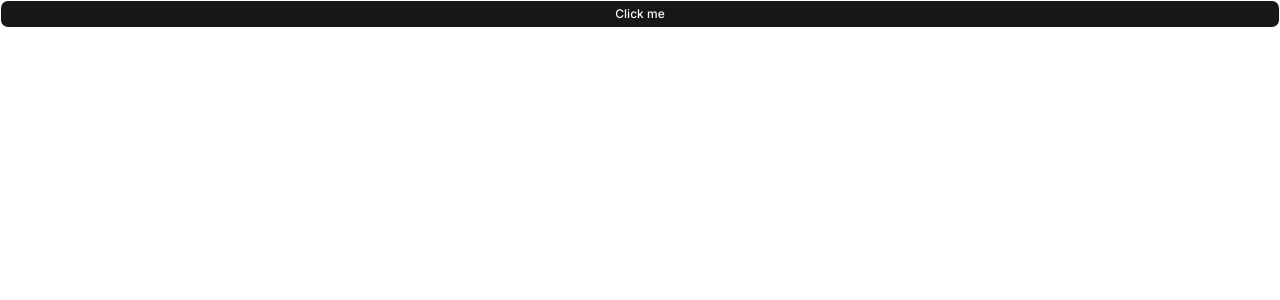
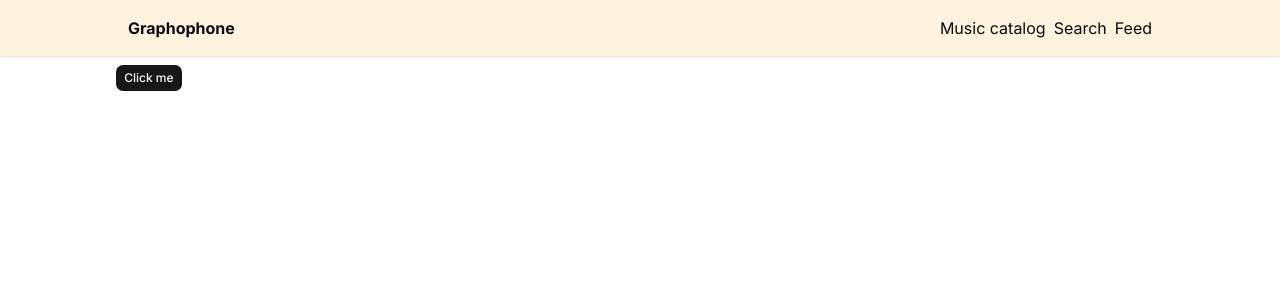
Before and after one commit to graphophone/website, a Next.js app: page / in a window 1280 px wide. Shown: the top 300 px of the page. Built offline with nearby package versions, Linux system fonts and the light colour scheme.

Commit message:
feat: add basic header structure

```diff
--- a/app/layout.tsx
+++ b/app/layout.tsx
@@ -2,6 +2,7 @@ import type { Metadata } from "next";
 import { Geist, Geist_Mono, Inter } from "next/font/google";
 import "./globals.css";
 import { cn } from "@/lib/utils";
+import GpHeader from "@/components/gp-header";
 
 const inter = Inter({subsets:['latin'],variable:'--font-sans'});
 
@@ -16,8 +17,8 @@ const geistMono = Geist_Mono({
 });
 
 export const metadata: Metadata = {
-  title: "Create Next App",
-  description: "Generated by create next app",
+  title: "Graphophone",
+  description: "Music streaming app",
 };
 
 export default function RootLayout({
@@ -30,7 +31,13 @@ export default function RootLayout({
       lang="en"
       className={cn("h-full", "antialiased", geistSans.variable, geistMono.variable, "font-sans", inter.variable)}
     >
-      <body className="min-h-full flex flex-col">{children}</body>
+      <body className="min-h-full overflow-x-hidden flex flex-col gap-2">
+        <GpHeader />
+
+        <div className="w-full md:px-[9vw]">
+          {children}
+        </div>
+      </body>
     </html>
   );
 }
--- a/app/page.tsx
+++ b/app/page.tsx
@@ -3,6 +3,8 @@ import Image from "next/image";
 
 export default function Home() {
   return (
-    <Button className="cursor-pointer">Click me</Button>
+    <div>
+      <Button className="cursor-pointer">Click me</Button>
+    </div>
   );
 }
--- /dev/null
+++ b/components/gp-header.tsx
@@ -0,0 +1,25 @@
+import React from 'react'
+
+function GpHeader() {
+    return (
+        <div className="w-full flex flex-row items-center h-14 shadow-sm bg-[#FFF3E0] md:px-[10vw] px-2 justify-between">
+            <span><b>Graphophone</b></span>
+
+            <div className="flex flex-row gap-2">
+                <div>
+                    <span>Music catalog</span>
+                </div>
+
+                <div>
+                    <span>Search</span>
+                </div>
+
+                <div>
+                    <span>Feed</span>
+                </div>
+            </div>
+        </div>
+    )
+}
+
+export default GpHeader
```
